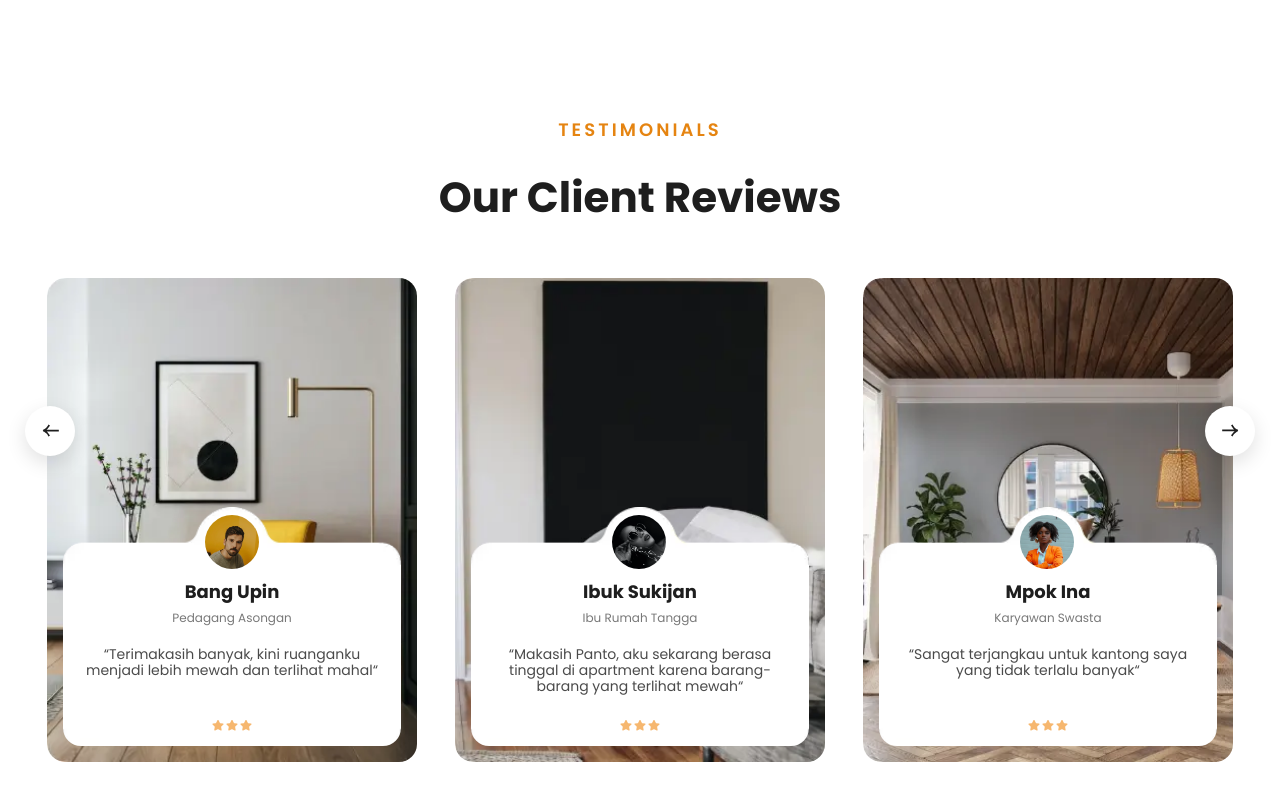
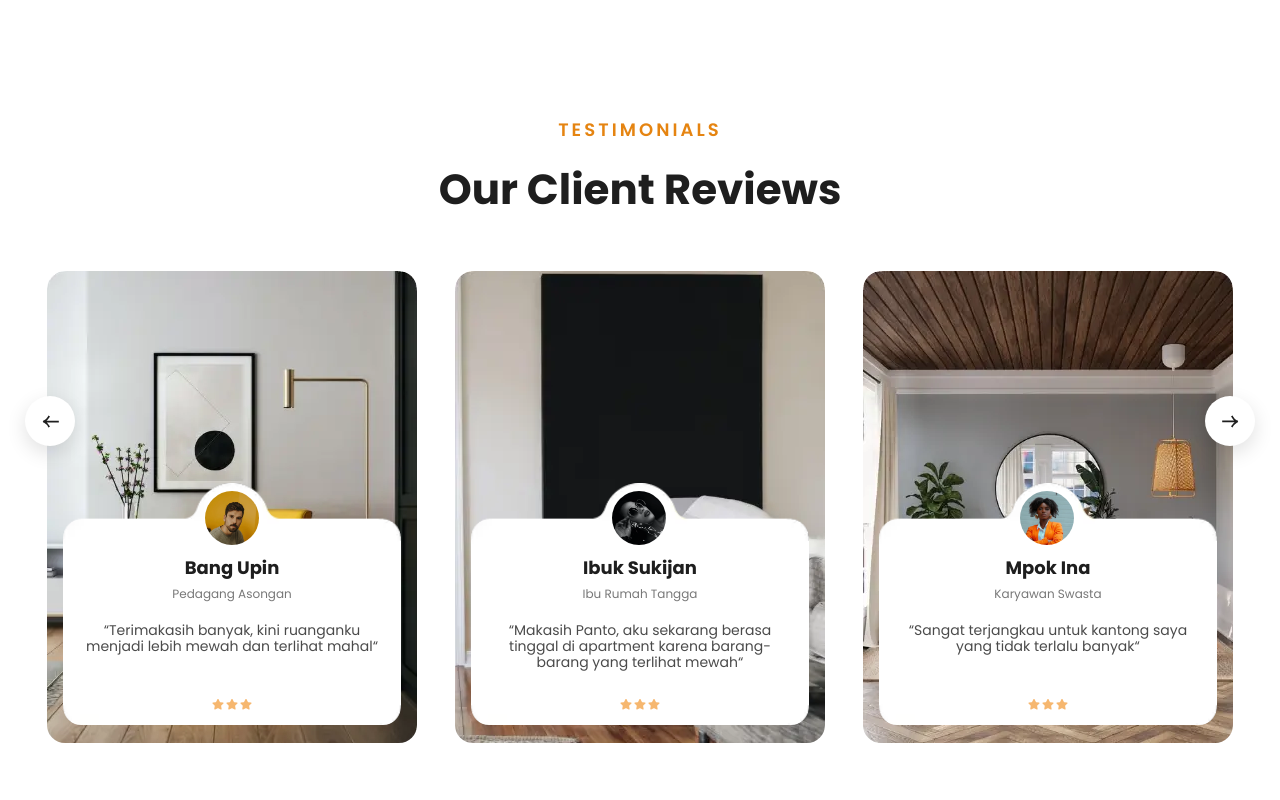
Before and after one commit to Kodzigor/panto_landing, a website built with Vite: page index.html in a window 1280 px wide. Shown: the part 3814-4614 px from the top of the page. Built offline with nearby package versions, Linux system fonts and the light colour scheme.

Commit message:
fix testimonials margins

```diff
--- a/src/scss/sections/testimonials.scss
+++ b/src/scss/sections/testimonials.scss
@@ -7,6 +7,10 @@
     padding-top: 80px;
     padding-bottom: 162px;
 
+    & .section__title {
+      line-height: 47px;
+    }
+
     @include media(lg) {
       padding: 262px 47px 245px;
     }
@@ -14,7 +18,7 @@
 
   &-list {
     position: relative;
-    margin-top: 49px;
+    margin-top: 47px;
 
     display: grid;
     grid-auto-flow: column;
@@ -27,6 +31,7 @@
 
     @include media(md) {
       grid-auto-columns: calc((100% - 38px) / 2);
+      margin-top: 58px;
     }
 
     @include media(xl) {
@@ -39,7 +44,7 @@
     background-size: cover;
 
     width: 336px;
-    padding: 229px 16px 16px;
+    padding: 212px 16px 18px;
     border-radius: 18px;
 
     @include media(lg) {
@@ -81,7 +86,7 @@
       background-position: top left;
 
       @include media(md) {
-        height: 239px;
+        height: 242px;
       }
     }
 
```
